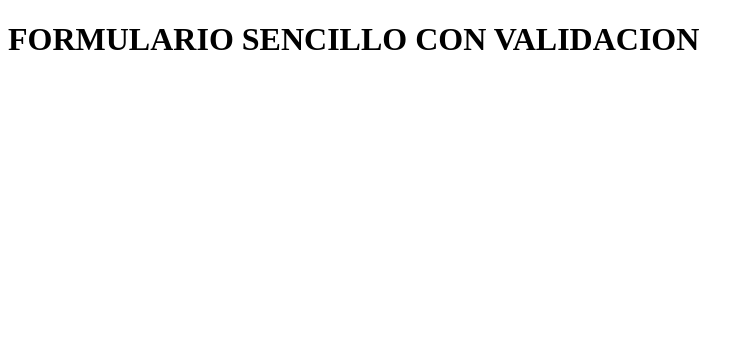
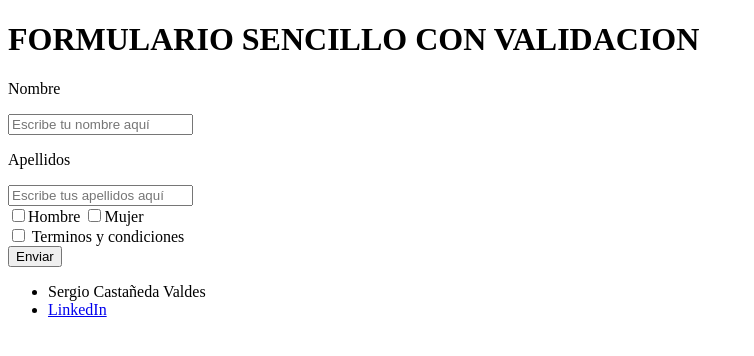
Before and after one commit to Sergiocasval/Proyecto-formulario, a plain HTML site: page index.html in a window 1280 px wide. Shown: the whole page, without its empty margins (0-754 px from the left). Drawn offline with Linux system fonts and the light colour scheme.

Commit message:
primer diseno

```diff
--- a/index.html
+++ b/index.html
@@ -14,11 +14,30 @@
     </header>
 
     <main>
+        <div>
+            <p>Nombre</p>
+            <input type="text" placeholder="Escribe tu nombre aquí ">
+        </div>
+        <div>
+            <p>Apellidos</p>
+            <input type="text" name="" id="" placeholder="Escribe tus apellidos aquí ">
+        </div>
+        <div>
+            <input type="checkbox" name="">Hombre
+            <input type="checkbox" name="">Mujer
+        </div>
+        <div><input type="checkbox" name="" id=""> Terminos y condiciones</div>
+        <div>
+            <input type="button" value="Enviar">
+        </div>
 
     </main>
 
     <footer>
-
+        <ul>
+            <li>Sergio Castañeda Valdes</li>
+            <li><a href="https://www.linkedin.com/in/sergio-casta%C3%B1eda-valdes-65819a214/">LinkedIn</a></li>
+        </ul>
     </footer>
 
 </body>
```
